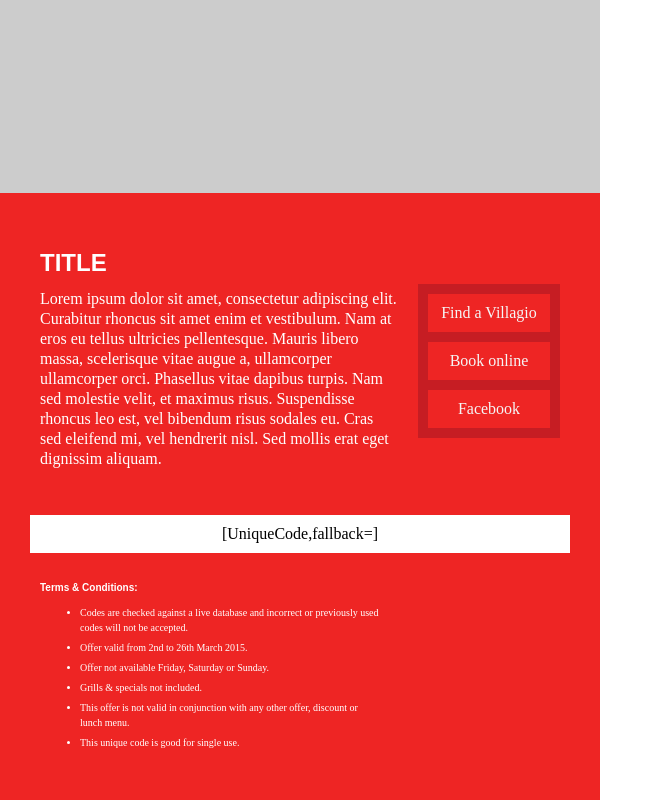
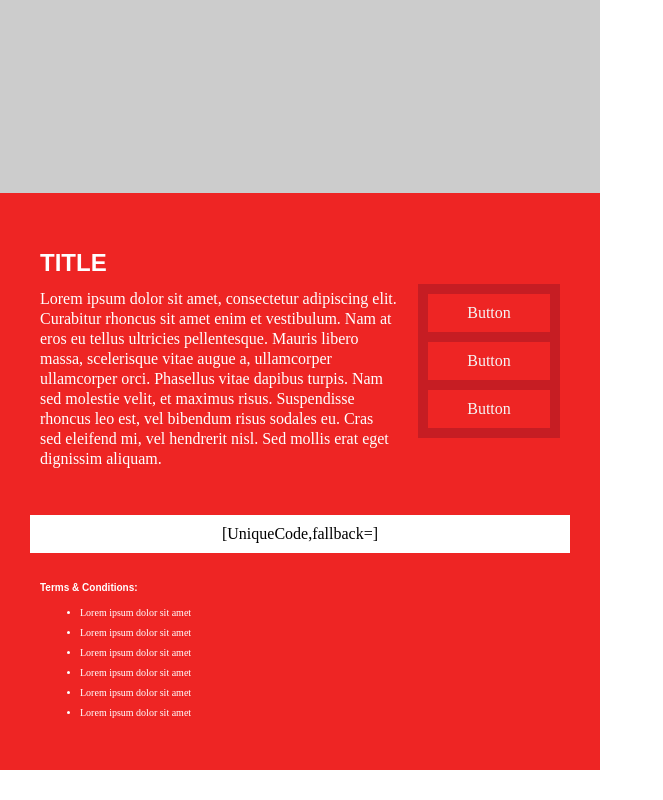
Before and after one commit to Jordanairwave/base-files-email, a plain HTML site: page index.html in a window 1280 px wide. Shown: the part 424-1224 px from the top of the page, without its empty margins (0-663 px from the left). After the commit the page ends 1194 px from the top, so only its background shows below. Drawn offline with Linux system fonts and the light colour scheme.

Commit message:
side buttons and footer list made more generic for template use.
Signed-off-by: Jordan Haines <jordan@jordanairwave.co.uk>

```diff
--- a/index.html
+++ b/index.html
@@ -79,8 +79,8 @@
 													<table cellpadding="10" cellspacing="0" border="0" style="mso-table-lspace:0pt; mso-table-rspace:0pt; text-align: center; width: 100%;">
 														<tr>
 															<td style="background-color: #ee2524; margin-bottom: 10px">
-																<a href="http://villagiorestaurants.co.uk/" title="Find a Villagio" target="_blank" class="button" style="color: #F5F5F5;">
-						            								Find a Villagio
+																<a href="#" title="#" target="_blank" style="color: #F5F5F5;">
+						            								Button
 						            							</a>
 															</td>
 														</tr>
@@ -89,8 +89,8 @@
 														</tr>
 														<tr>
 															<td style="background-color: #ee2524; margin-bottom: 10px">
-																<a href="http://villagiorestaurants.co.uk/" title="Book online" target="_blank" class="button" style="color: #F5F5F5;">
-						            								Book online
+																<a href="#" title="#" target="_blank" style="color: #F5F5F5;">
+						            								Button
 						            							</a>
 															</td>
 														</tr>
@@ -99,8 +99,8 @@
 														</tr>
 														<tr>
 															<td style="background-color: #ee2524">
-																    <a href="https://www.facebook.com/pages/Villagio-Restaurants/208728642499171" title="Find us on Facebook" target="_blank" style="color: #F5F5F5;">
-																	Facebook
+																    <a href="#" title="#" target="_blank" style="color: #F5F5F5;">
+																	Button
 						            							</a>
 															</td>
 														</tr>
@@ -122,12 +122,12 @@
 									<td colspan="2">
 										<h5 style="text-align: left; font-size: 10px; line-height: 15px; margin-bottom: 0px; color: #ffffff; font-family: 'arial',Georgia, Cambria;">Terms & Conditions:</h5>
 										<ul style="font-size: 10px; line-height: 15px; max-width: 300px;">
-											<li>Codes are checked against a live database and incorrect or previously used codes will not be accepted.</li>
-											<li>Offer valid from 2nd to 26th March 2015.</li>
-											<li>Offer not available Friday, Saturday or Sunday.</li>
-											<li>Grills &amp; specials not included.</li>
-											<li>This offer is not valid in conjunction with any other offer, discount or lunch menu.</li>
-											<li>This unique code is good for single use.</li>
+											<li>Lorem ipsum dolor sit amet</li>
+											<li>Lorem ipsum dolor sit amet</li>
+											<li>Lorem ipsum dolor sit amet</li>
+											<li>Lorem ipsum dolor sit amet</li>
+											<li>Lorem ipsum dolor sit amet</li>
+											<li>Lorem ipsum dolor sit amet</li>
 										</ul>
 									</td>
 								</tr>
```
